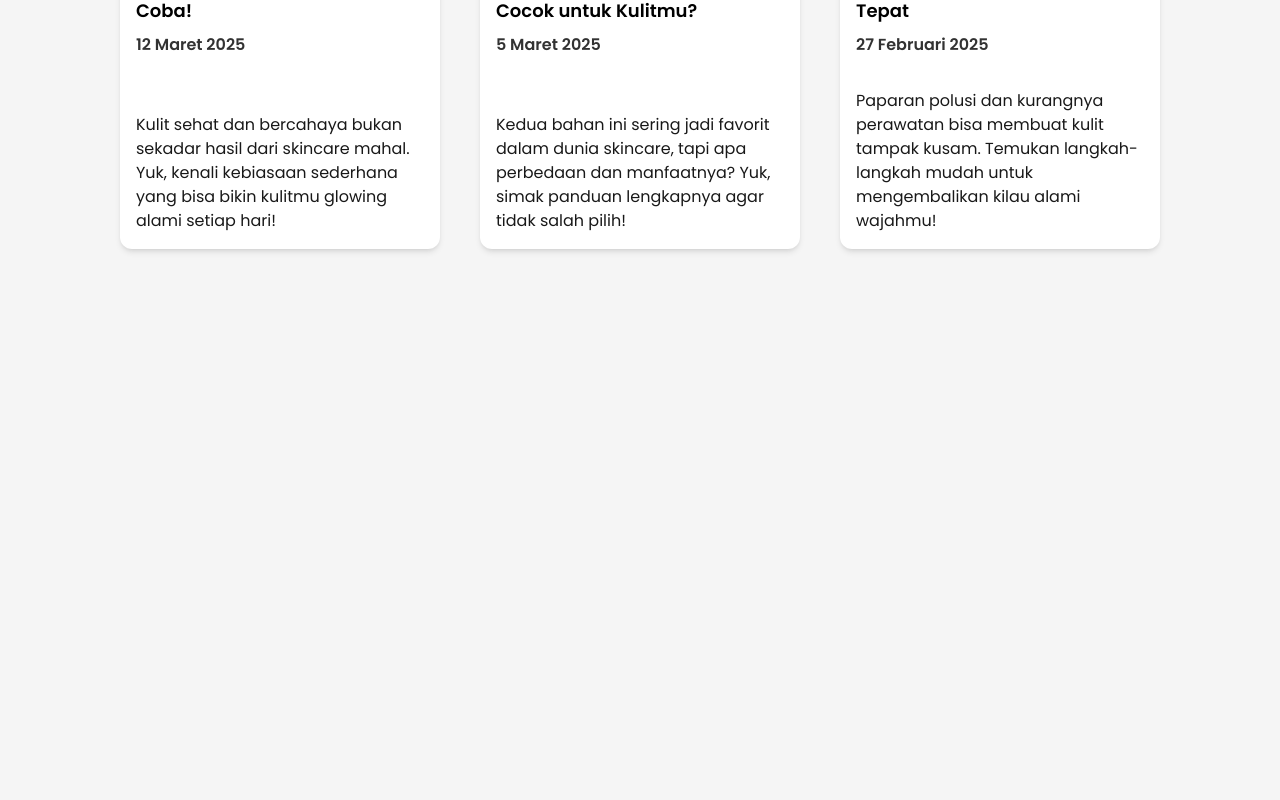
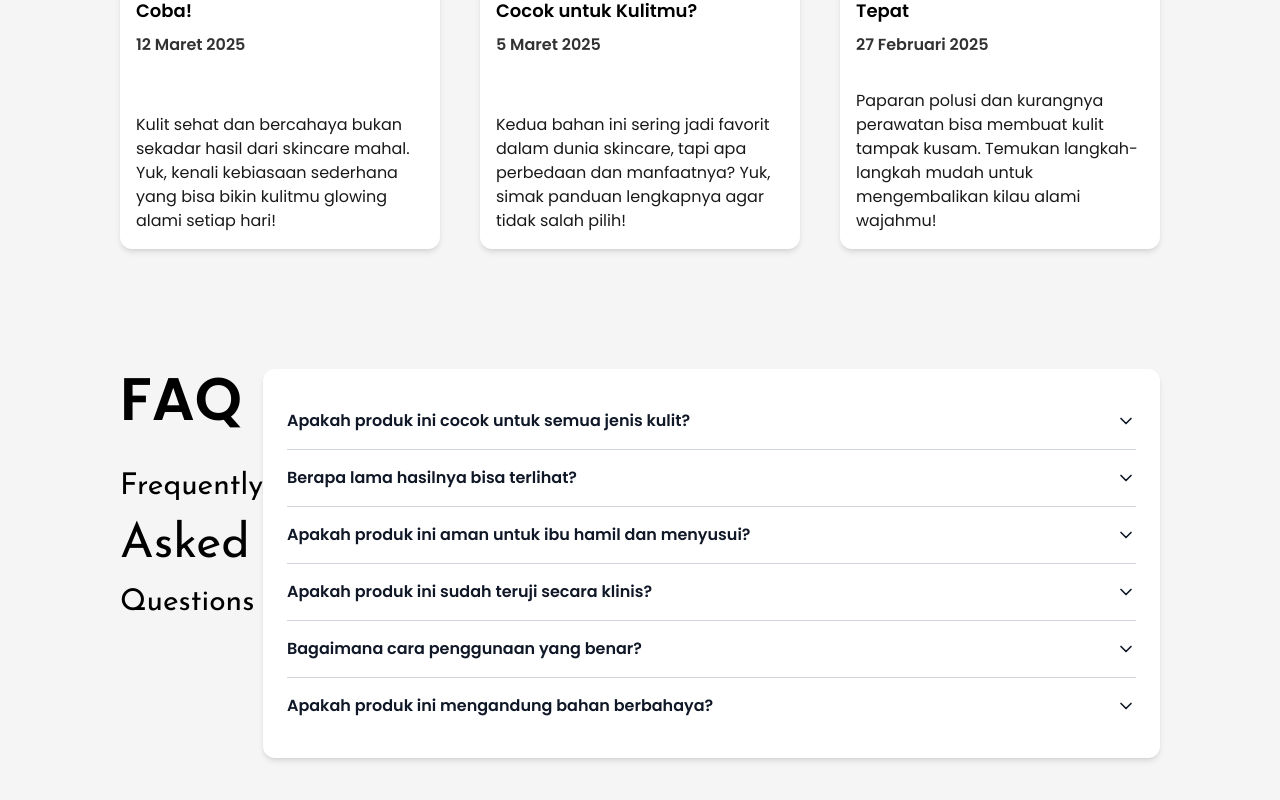
Before and after one commit to Komalasari076/Landing-Page-Skin-Beauty, a React (Vite) app: page / in a window 1280 px wide. Shown: the part 3228-4028 px from the top of the page. Before the commit the page ends 3597 px from the top, so only its background shows below. Built offline with nearby package versions, Linux system fonts and the light colour scheme.

Commit message:
feat: menambahkan section faq

```diff
--- a/package.json
+++ b/package.json
@@ -10,8 +10,10 @@
     "preview": "vite preview"
   },
   "dependencies": {
+    "@fontsource/josefin-sans": "^5.2.5",
     "@fontsource/poppins": "^5.2.5",
     "@tailwindcss/vite": "^4.0.14",
+    "lucide-react": "^0.483.0",
     "react": "^19.0.0",
     "react-dom": "^19.0.0",
     "tailwindcss": "^4.0.14"
--- a/src/App.jsx
+++ b/src/App.jsx
@@ -4,6 +4,7 @@ import Benefits from "./components/Benefits";
 import Product from "./components/Product";
 import Testimonial from "./components/Testimonial";
 import Blog from "./components/Blog";
+import FAQ from "./components/FAQ";
 
 function App() {
   return (
@@ -14,6 +15,7 @@ function App() {
         <Product/>
         <Testimonial/>
         <Blog/>
+        <FAQ/>
       </div>
     </>
   );
--- /dev/null
+++ b/src/components/FAQ.jsx
@@ -0,0 +1,84 @@
+import { useState } from "react";
+import { ChevronDown, ChevronUp } from "lucide-react";
+
+export default function FAQ() {
+  const faqs = [
+    {
+      id: 1,
+      question: "Apakah produk ini cocok untuk semua jenis kulit?",
+      answer:
+        "Ya, produk ini diformulasikan untuk berbagai jenis kulit, termasuk sensitif.",
+    },
+    {
+      id: 2,
+      question: "Berapa lama hasilnya bisa terlihat?",
+      answer: "Hasil dapat terlihat dalam 2–4 minggu dengan pemakaian rutin.",
+    },
+    {
+      id: 3,
+      question: "Apakah produk ini aman untuk ibu hamil dan menyusui?",
+      answer:
+        "Produk ini menggunakan bahan yang aman, tetapi sebaiknya konsultasikan dengan dokter terlebih dahulu.",
+    },
+    {
+      id: 4,
+      question: "Apakah produk ini sudah teruji secara klinis?",
+      answer:
+        "Ya, produk ini telah melalui uji klinis dan dermatologis untuk memastikan keamanannya.",
+    },
+    {
+      id: 5,
+      question: "Bagaimana cara penggunaan yang benar?",
+      answer:
+        "Gunakan sesuai urutan skincare: bersihkan wajah, aplikasikan toner, serum, lalu pelembap.",
+    },
+    {
+      id: 6,
+      question: "Apakah produk ini mengandung bahan berbahaya?",
+      answer:
+        "Tidak, produk ini bebas dari paraben, alkohol berlebihan, dan bahan berbahaya lainnya.",
+    },
+  ];
+
+  const [open, setOpen] = useState(null);
+
+  function handleToggleFAQ(id) {
+    setOpen(open === id ? null : id);
+  }
+
+  return (
+    <div className="flex justify-between my-30 px-14">
+      <div>
+        <h2 className="text-6xl font-semibold mb-10">FAQ</h2>
+        <div className="font-josefin flex flex-col gap-4">
+          <p className="text-3xl">Frequently</p>
+          <p className="text-5xl">Asked</p>
+          <p className="text-3xl">Questions</p>
+        </div>
+      </div>
+      <div className="w-[1000px] bg-white p-6 rounded-xl shadow-md">
+        {faqs.map((faq) => (
+          <div
+            key={faq.id}
+            className="border-b border-gray-300 last:border-b-0 py-2"
+          >
+            <button
+              className="w-full flex justify-between items-center py-2 text-left font-medium text-gray-900 cursor-pointer"
+              onClick={() => handleToggleFAQ(faq.id)}
+            >
+              <p className="font-semibold">{faq.question}</p>
+              {open === faq.id ? (
+                <ChevronUp className="w-5 h-5" />
+              ) : (
+                <ChevronDown className="w-5 h-5" />
+              )}
+            </button>
+            {open === faq.id && (
+              <p className="text-gray-700 pb-4">{faq.answer}</p>
+            )}
+          </div>
+        ))}
+      </div>
+    </div>
+  );
+}
--- a/src/index.css
+++ b/src/index.css
@@ -5,4 +5,8 @@
     font-family: "Poppins", sans-serif;
     background-color: rgb(245, 245, 245);
   }
+
+  .font-josefin {
+    font-family: "Josefin Sans", sans-serif;
+  }
 }
```
Also changed, not shown: src/main.jsx (+7 -0 lines), 1 other file (tests, documents, lock files or other folders).
